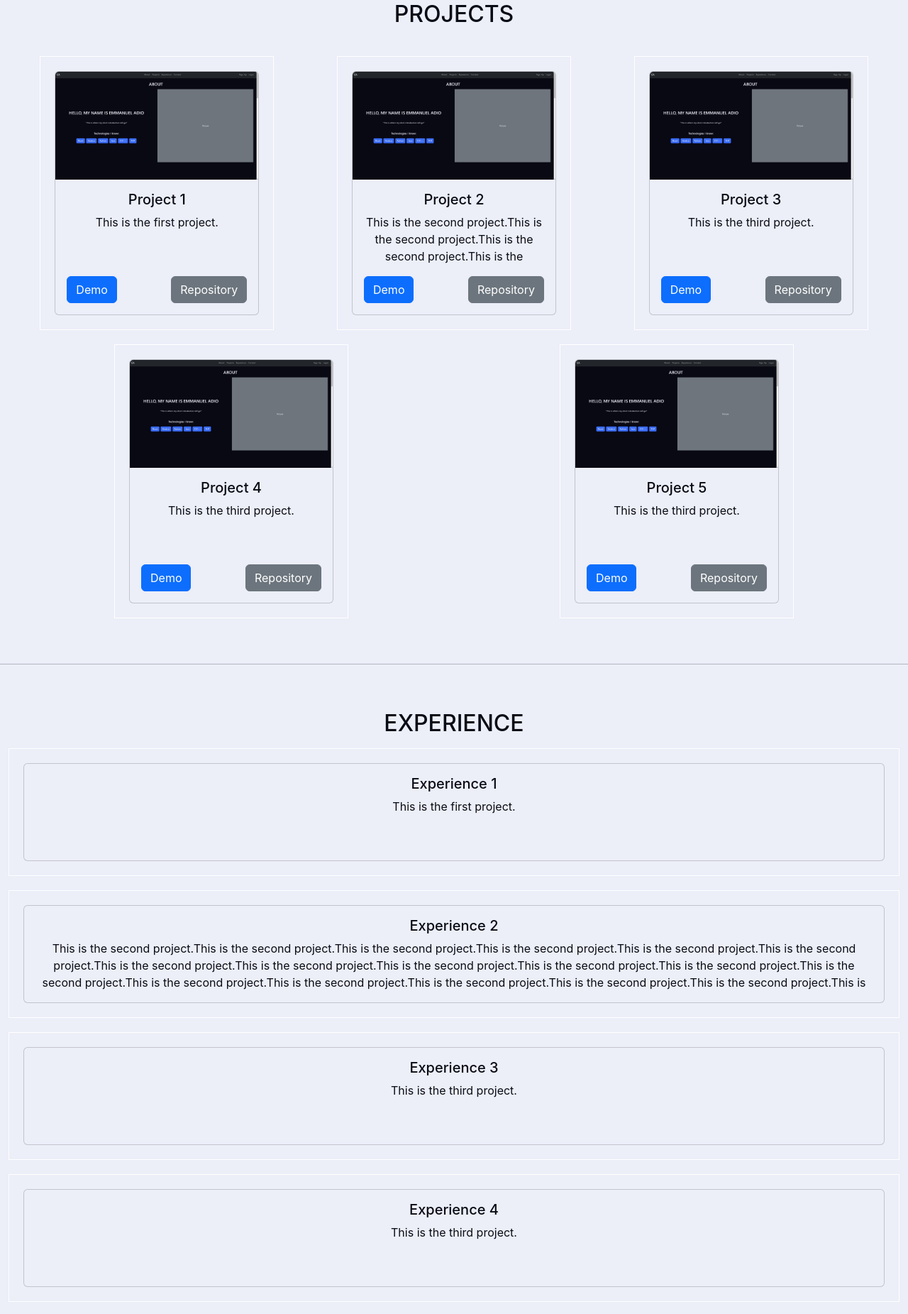
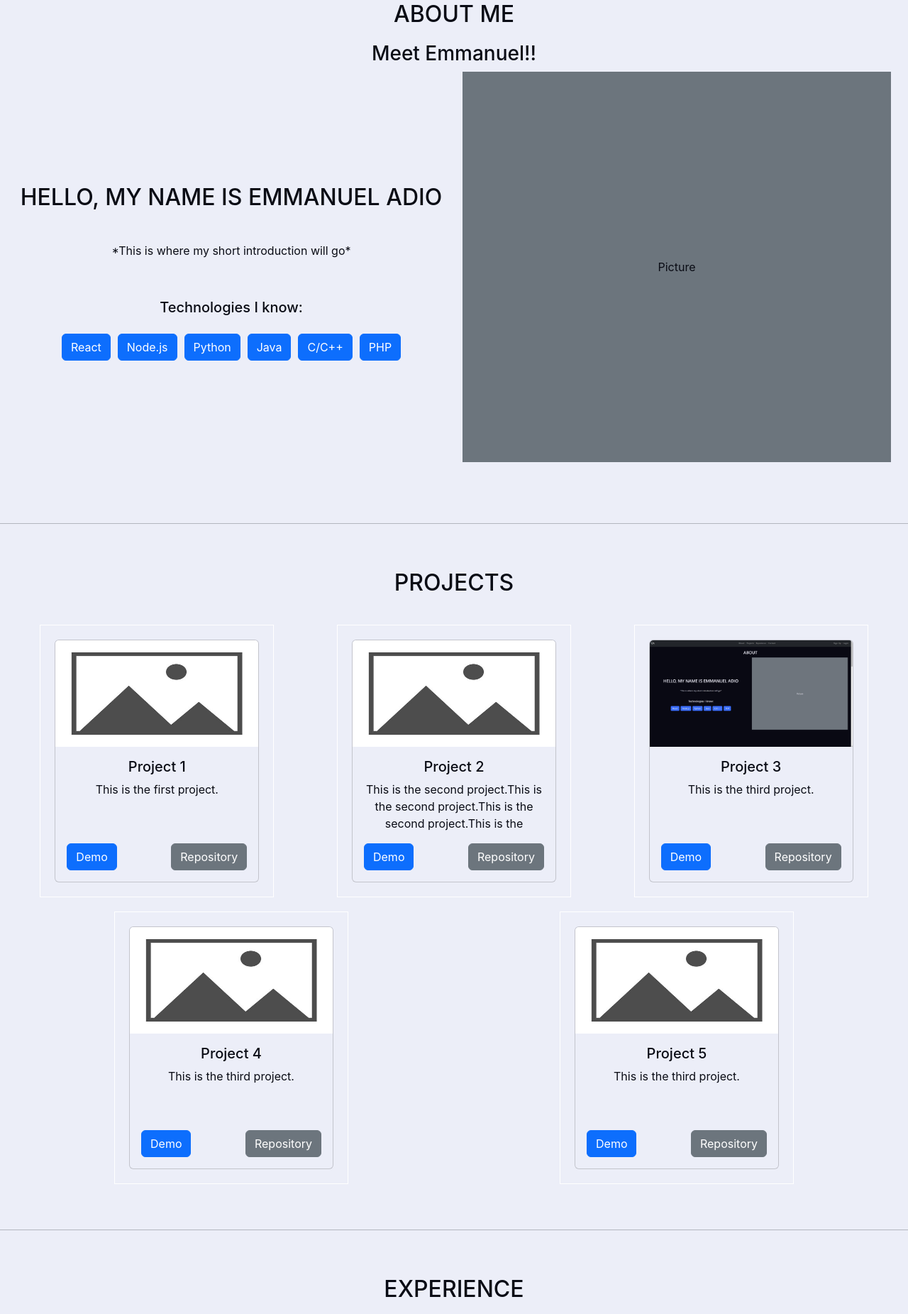
Before and after one commit to EmmanuelAdio/EmmanuelAdio.github.io, a React (Create React App) app in the folder portfolio/: page / in a window 1280 px wide. Shown: the part 880-2731 px from the top of the page at 71% size. Built offline with nearby package versions, Linux system fonts and the light colour scheme.

Commit message:
all teh framework for each of the pages have been added now we just need to add animatins and proper images and information! and clean up on the styling. will work next on proper nameing and documetation ebefore final complete

```diff
--- a/portfolio/src/App.tsx
+++ b/portfolio/src/App.tsx
@@ -1,10 +1,12 @@
 import ProjectList from "./components/ProjectList";
 import PageLine from "./components/PageLine";
 
-import Introduction from "./components/Introduction";
+import About from "./components/About";
 import Projects from "./components/Projects";
 import Experience from "./components/Experience";
 import Contact from "./components/Contact";
+import Home from "./components/Home";
+import NavBar from "./components/NavBar";
 
 import React from "react";
 
@@ -15,11 +17,16 @@ function App(){
 
     return (
     <>
-    <Introduction></Introduction>
+    <NavBar></NavBar>
+    <Home></Home>
+    <About></About>
     <Projects></Projects>
     <Experience></Experience>
     <Contact></Contact>
-    <PageLine></PageLine>
+
+    <footer>
+        <p>Made by Emmanuel Adio :)</p>
+    </footer>
     </>
     );
 }
--- a/portfolio/src/components/Introduction.tsx
+++ b/portfolio/src/components/About.tsx
@@ -8,16 +8,16 @@ interface Props {
   id: string;
   text: string;
 }
-export default function Introduction() {
+export default function About() {
   // This is where i update teh technologies that i am familier with
   const technologies = [
     "React", "Node.js", "Python",
     "Java", "C/C++", "PHP"];
   return (
     <>
-    <NavBar></NavBar>
     <div className="page container-fluid p-4">
-      <h2>ABOUT</h2>
+      <h2>ABOUT ME</h2>
+      <h3>Meet Emmanuel!!</h3>
       <div className="row align-items-center">
         <div className="col-md-6">
 
--- a/portfolio/src/components/Experience.tsx
+++ b/portfolio/src/components/Experience.tsx
@@ -26,26 +26,40 @@ const experiences: Experience[] = [
   {
     id: "2",
     title: "Experience 2",
-    description: "This is the second project.This is the second project.This is the second project.This is the second project.This is the second project.This is the second project.This is the second project.This is the second project.This is the second project.This is the second project.This is the second project.This is the second project.This is the second project.This is the second project.This is the second project.This is the second project.This is the second project.This is the second project.This is the second project.",
+    description: "This is the second project.\
+    This is the second project.This is the second project.This is the second project.This is the second project.\
+    This is the second project.This is the second project.This is the second project.\
+    This is the second project.This is the second project.This is the second project.\
+    This is the second project.This is the second project.This is the second project.\
+    This is the second project.This is the second project.This is the second project.\
+    This is the second project.This is the second project.\
+    This is the second project.This is the second project.This is the second project.This is the second project.\
+    This is the second project.This is the second project.This is the second project.\
+    This is the second project.This is the second project.This is the second project.\
+    This is the second project.This is the second project.This is the second project.\
+    This is the second project.This is the second project.This is the second project.\
+    This is the second project.This is the second project.\
+    This is the second project.This is the second project.This is the second project.This is the second project.\
+    This is the second project.This is the second project.This is the second project.\
+    This is the second project.This is the second project.This is the second project.\
+    This is the second project.This is the second project.This is the second project.\
+    This is the second project.This is the second project.This is the second project.\
+    This is the second project.This is the second project.\
+    This is the second project.This is the second project.This is the second project.This is the second project.\
+    This is the second project.This is the second project.This is the second project.\
+    This is the second project.This is the second project.This is the second project.\
+    This is the second project.This is the second project.This is the second project.\
+    This is the second project.This is the second project.This is the second project.\
+    This is the second project.This is the second project.",
   },
   {
     id: "3",
     title: "Experience 3",
     description: "This is the third project.",
   },
-  {
-    id: "4",
-    title: "Experience 4",
-    description: "This is the third project.",
-  },
-  {
-    id: "5",
-    title: "Experience 5",
-    description: "This is the third project.",
-  },
 
 
-  // Add more projects as needed
+  // Add more Experiences as needed
 ];
 export default function Experience() {
   return (
--- /dev/null
+++ b/portfolio/src/components/Home.tsx
@@ -0,0 +1,30 @@
+import React from "react";
+import { Fragment } from "react";
+
+import PageLine from "./PageLine";
+import NavBar from "./NavBar";
+
+interface Props {
+  id: string;
+  text: string;
+}
+export default function Home() {
+  return (
+    <>
+    <div className="page container-fluid p-4">
+      <div className="row align-items-center">
+        <div className="col-md-6">
+
+          <div className="textBox Introduction">
+            <h2 className="textBox mb-4">HELLO, MY NAME IS EMMANUEL ADIO</h2>
+            <p>*This is where my short introduction will go*</p>
+          </div>
+
+        </div>
+      </div>
+
+    </div>
+    <PageLine></PageLine>
+    </>
+  );
+}
--- a/portfolio/src/components/ProjectCard.tsx
+++ b/portfolio/src/components/ProjectCard.tsx
@@ -3,33 +3,39 @@ import React, { ReactElement } from "react";
 import Card from 'react-bootstrap/Card';
 import Button from "./Button";
 
-// import Button from 'react-bootstrap/Button';
-// import Card from 'react-bootstrap/Card';
+interface Project {
+    id: string;
+    title: string;
+    description: string;
+    demo?: string;
+    repo: string;
+    image? : string ;
+  }
 
 
 interface Props {
-    title: string;
-    description : string;
-    demo? : string;
-    repo :string;
-    image? : string;
+    project : Project;
+    onClick : (project : Project) => void;
   }
 
-function ProjectCard(prop : Props){
+function ProjectCard({project, onClick} : Props){
+    if (!project.image){
+        project.image = "./assets/blank.jpg";
+    }
     return (
         <>
-        <Card style={{ width: '18rem' , height: '100%' }}>
+        <Card onClick={() => onClick(project)} style={{ width: '18rem' , height: '100%', cursor : 'pointer' }}>
 
-        {prop.image && <Card.Img variant="top" src={prop.image} alt={prop.title}></Card.Img>}
+       <Card.Img className = "card-image" variant="top" src={project.image} alt={project.title}></Card.Img>
 
 
         <Card.Body className = "card-body">
-            <Card.Title>{prop.title}</Card.Title>
-            <Card.Text className = "card-description">{prop.description}</Card.Text>
+            <Card.Title>{project.title}</Card.Title>
+            <Card.Text className = "card-description">{project.description}</Card.Text>
 
             <div className = "d-flex justify-content-between">
-                <a href={prop.demo} className="me-2"><button className="btn btn-primary" >Demo</button></a>
-                <a href={prop.repo}><button className="btn btn-secondary" >Repository</button></a>
+                <a href={project.demo} className="me-2"><button className="btn btn-primary" >Demo</button></a>
+                <a href={project.repo}><button className="btn btn-secondary" >Repository</button></a>
             </div>
 
         </Card.Body>
--- a/portfolio/src/components/ProjectList.tsx
+++ b/portfolio/src/components/ProjectList.tsx
@@ -1,6 +1,8 @@
-import React from "react";
+import React,{ useState }  from "react";
 import { Fragment } from "react";
+
 import ProjectCard from "./ProjectCard";
+import Popup from "./ProjectPopup";
 
 import Col from "react-bootstrap/Col";
 import Row from "react-bootstrap/Row";
@@ -20,21 +22,34 @@ interface Props {
 }
 
 function ProjectList({ projects }: Props) {
+  const [isPopupVisible, setIsPopupVisible] = useState(false);
+  const [selectedProject, setSelectedProject] = useState<Project | null>(null);
+
+  const handleCardClick = (project : Project) => {
+    setSelectedProject(project);
+    setIsPopupVisible(true);
+  };
+
+  const closePopup = () => {
+    setIsPopupVisible(false);
+    setSelectedProject(null);
+  };
+
   return (
     <>
       <Row xs={1} md={3} className="g-4">
         {projects.map((project, index) => (
           <Col className="project-card" key={index}>
             <ProjectCard
-              title={project.title}
-              description={project.description}
-              demo={project.demo}
-              repo={project.repo}
-              image={"/assets/PracticePic.jpg"}
+              project={project}
+              onClick={() => handleCardClick(project)}
             ></ProjectCard>
           </Col>
         ))}
       </Row>
+      {isPopupVisible && selectedProject && (
+                <Popup project={selectedProject} onClose={closePopup} />
+            )}
     </>
   );
 }
--- /dev/null
+++ b/portfolio/src/components/ProjectPopup.tsx
@@ -0,0 +1,40 @@
+import React from 'react';
+
+interface Project {
+    id: string;
+    title: string;
+    description: string;
+    demo?: string;
+    repo: string;
+    image?: string;
+  }
+
+
+interface Prop{
+    project? : Project;
+    onClose : () => void;
+}
+
+
+function Popup({ project, onClose } : Prop) {
+    if (!project) {
+        return null; // Handle the null case by not rendering anything
+    }
+
+
+  return (
+    <>
+    <div className="popup-overlay" onClick={onClose}>
+      <div className="popup-content">
+        <button onClick={onClose}>Close</button>
+        <h2>{project.title}</h2>
+        <p>{project.description}</p>
+        {/* Add more project details as needed */}
+      </div>
+    </div>
+    </>
+
+  );
+};
+
+export default Popup;
--- a/portfolio/src/components/Projects.tsx
+++ b/portfolio/src/components/Projects.tsx
@@ -1,6 +1,5 @@
-import React from "react";
+import React,  { useState } from "react";
 import { Fragment } from "react";
-
 
 import ProjectList from "./ProjectList";
 import PageLine from "./PageLine";
@@ -43,6 +42,7 @@ const projects: Project[] = [
     description: "This is the third project.",
     demo: "https://example.com/demo2",
     repo: "https://example.com/repo2",
+    image : "./assets/PracticePic.jpg"
   },
   {
     id: "4",
@@ -66,8 +66,7 @@ const projects: Project[] = [
 
 
 export default function Projects(){
-
-  return (
+    return (
       <>
       <div className="page projects container-fluid p-4 position-relative">
       <h2>PROJECTS</h2>
--- a/portfolio/src/index.css
+++ b/portfolio/src/index.css
@@ -113,6 +113,11 @@ h1 {
   transform: translateY(-5px); /* Slight move up effect */
 }
 
+.card-image{
+  height: 150px;
+  width: 290;
+}
+
 .card-description {
   min-height: 4.5rem; /* Limit the description height */
   max-height: 4.5rem;
@@ -139,16 +144,79 @@ h1 {
 
 }
 
+.popup-overlay {
+  position: fixed;
+  top: 0;
+  left: 0;
+  right: 0;
+  bottom: 0;
+  background: rgba(0, 0, 0, 0.5);
+  display: flex;
+  justify-content: center;
+  align-items: center;
+}
+
+.popup-content {
+  background: var(--bs-secondary);
+  padding: 32px;
+  border-radius: 8px;
+  position: relative;
+}
+
+.popup-content button {
+  position: absolute;
+  top: 8px;
+  right: 8px;
+}
+
                       /* Experience.css */
 .experience-card{
   margin-top: 20px;
   border: 1px solid white;
   transition: all 0.3s ease;
-  padding : 20px
+  padding : 20px;
+  min-height : 200px;
 }
 
 .experience-card:hover {
   border-color: #007bff; /* Change border color on hover */
   box-shadow: 0 4px 8px rgba(0, 0, 0, 0.2); /* Add shadow on hover */
   transform: translateY(-5px); /* Slight move up effect */
+  /* height: auto; We will need to fix this soon */
 }
+
+
+                      /* Contacts.css */
+.contactInfo {
+  margin-bottom: 30px;
+  text-align: left;
+}
+
+.form{
+  display: flex;
+  flex-direction: column;
+  align-items: center;
+  border: 1px solid white;
+  padding: 10px;
+}
+
+.formGroup{
+  margin-bottom: 15px,
+}
+
+.label{
+  display: block;
+  margin-bottom: 5px;
+  text-align: left,
+}
+
+.input{
+  width: 100%;
+  padding: 10px,
+}
+
+.textarea{
+  width: 100%;
+  padding: 10px;
+  min-height: 100px;
+}
```
Also changed, not shown: portfolio/src/components/Contact.tsx (+76 -8 lines), portfolio/src/components/NavBar.tsx (+5 -2 lines), portfolio/public/assets/blank.jpg (added).
